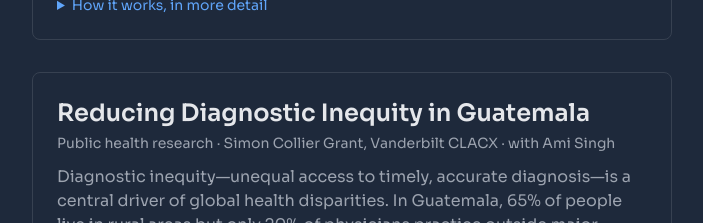
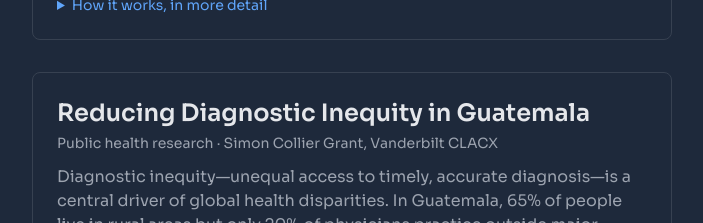
Before and after one commit to Manuga1/manugari-site, a Next.js app: page /projects in a window 1280 px wide. Shown: the part 1100-1323 px from the top of the page, without its empty margins (288-991 px from the left). Built offline with nearby package versions, Linux system fonts and the light colour scheme.

Commit message:
Remove co-author credit from the Guatemala project card
Co-Authored-By: Claude Opus 4.8 <noreply@anthropic.com>
Claude-Session: https://claude.ai/code/session_018jRfqXB2pQtwpN4xVXK4FC

```diff
--- a/src/app/projects/page.jsx
+++ b/src/app/projects/page.jsx
@@ -31,7 +31,7 @@ export default function Projects() {
        </div>
        <div className="border p-6 rounded-lg hover:shadow-lg transition dark:border-gray-700">
         <h3 className="text-2xl font-bold">Reducing Diagnostic Inequity in Guatemala</h3>
-        <p className="text-sm text-gray-500 dark:text-gray-400 mt-1">Public health research · Simon Collier Grant, Vanderbilt CLACX · with Ami Singh</p>
+        <p className="text-sm text-gray-500 dark:text-gray-400 mt-1">Public health research · Simon Collier Grant, Vanderbilt CLACX</p>
         <p className="text-gray-600 dark:text-gray-400 mt-3">
           Diagnostic inequity—unequal access to timely, accurate diagnosis—is a central driver of global health disparities. In Guatemala, 65% of people live in rural areas but only 20% of physicians practice outside major cities, leaving Indigenous communities to face compounding linguistic, cultural, and structural barriers to care: 81% of HIV patients present at late stages, and tuberculosis routinely goes undetected for months. My research asks whether an AI differential-diagnosis system (DiffEx) can help close that gap in a real low-resource setting. This summer I’m field-testing it in Guatemala—alongside a free medical camp I organized solo, funded by the Simon Collier Grant from Vanderbilt’s CLACX—to measure real-world usability and how well it aligns with local epidemiology, using the findings to refine its knowledge base and demographic priors for low- and middle-income contexts.
         </p>
```
